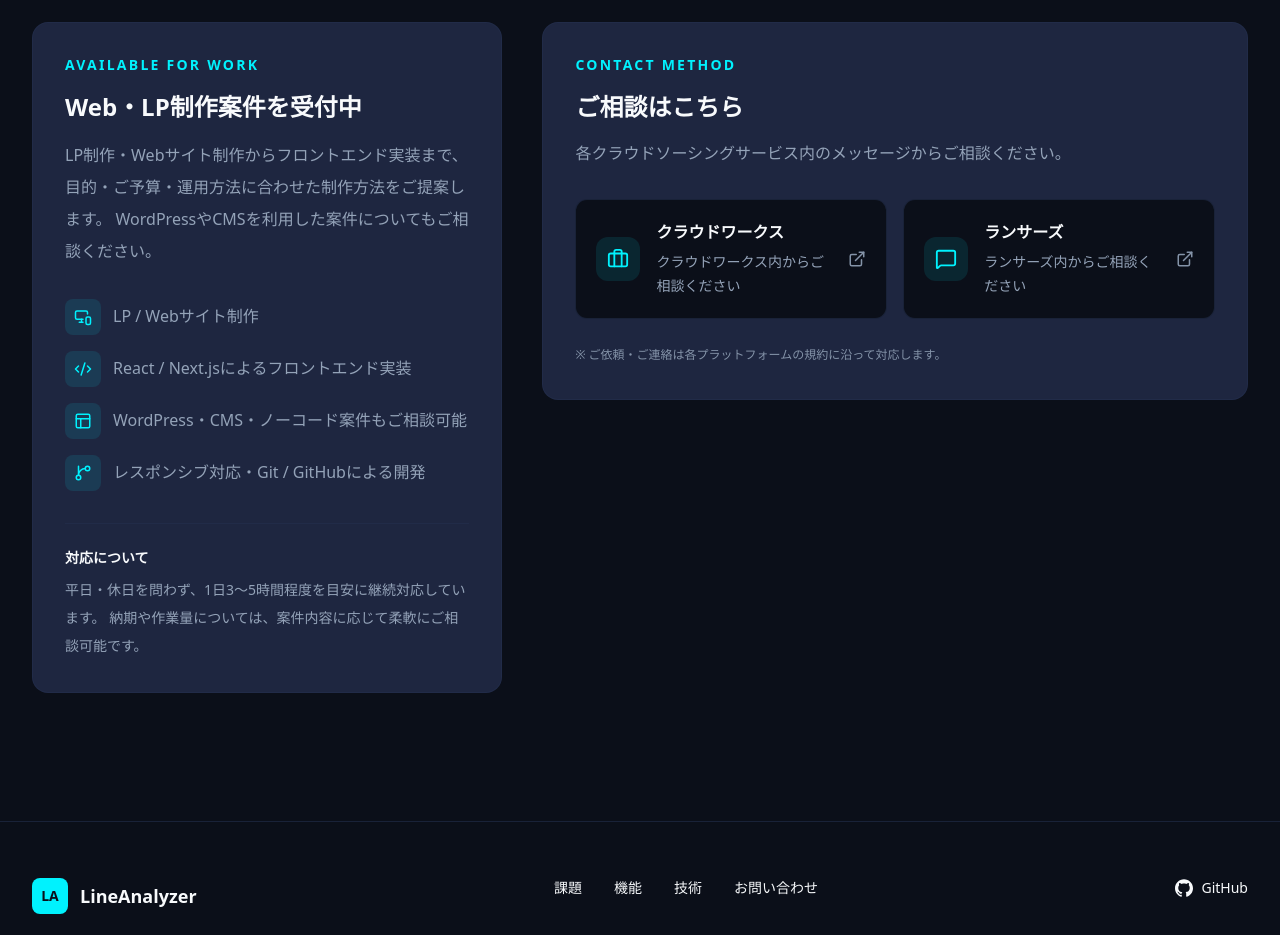
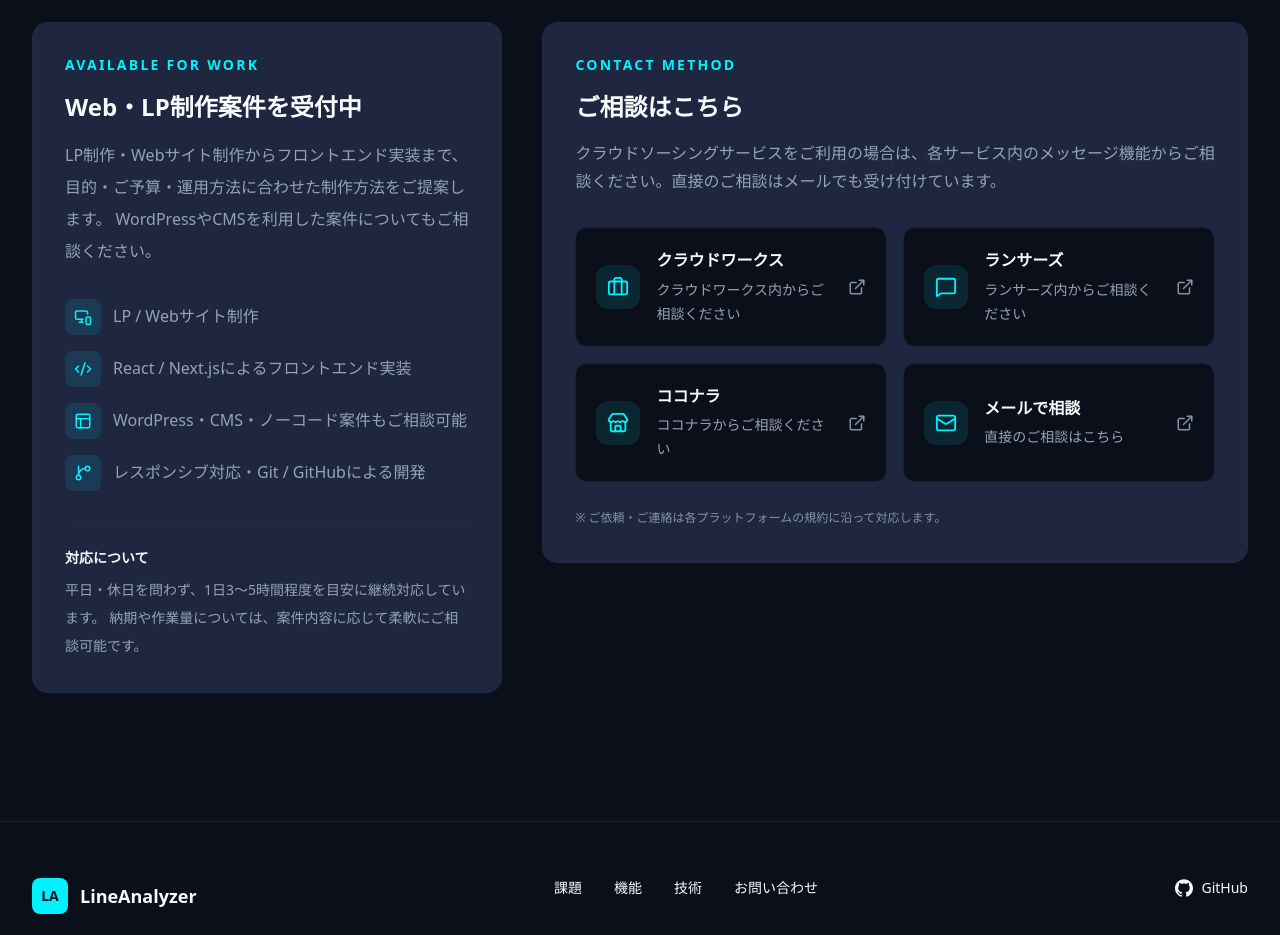
Before and after one commit to keiji-wachi/line-analyzer-lp, a Next.js app: page / in a window 1280 px wide. Shown: the part 5380-6315 px from the top of the page. Built offline with nearby package versions, Linux system fonts and the light colour scheme; no server answers.

Commit message:
デプロイURL整理

```diff
--- a/src/components/contact/ContactLinks.tsx
+++ b/src/components/contact/ContactLinks.tsx
@@ -5,10 +5,12 @@ import { PLATFORM } from "@/constants/platform";
 const contactMessages = {
   crowdworks:
     "ご相談・お見積りは、クラウドワークス内のメッセージからお願いいたします。",
+
   lancers:
     "ご相談・お見積りは、ランサーズ内のメッセージからお願いいたします。",
+
   general:
-    "各クラウドソーシングサービス内のメッセージからご相談ください。",
+    "クラウドソーシングサービスをご利用の場合は、各サービス内のメッセージ機能からご相談ください。直接のご相談はメールでも受け付けています。",
 } as const;
 
 export default function ContactLinks() {
--- a/src/constants/platform.ts
+++ b/src/constants/platform.ts
@@ -3,11 +3,6 @@ export type Platform =
   | "crowdworks"
   | "lancers";
 
-console.log(
-  "NEXT_PUBLIC_PLATFORM:",
-  process.env.NEXT_PUBLIC_PLATFORM
-);
-
 export const PLATFORM = (
   process.env.NEXT_PUBLIC_PLATFORM ?? "general"
 ) as Platform;
--- a/src/data/contactLinks.ts
+++ b/src/data/contactLinks.ts
@@ -17,11 +17,31 @@ const contactLinkMap = {
     icon: "message",
     external: true,
   },
+
+  coconala: {
+    name: "ココナラ",
+    description: "ココナラからご相談ください",
+    href: LINKS.coconala,
+    icon: "service",
+    external: true,
+  },
+
+  email: {
+    name: "メールで相談",
+    description: "直接のご相談はこちら",
+    href: `${LINKS.email}?subject=${encodeURIComponent(
+      "Web制作のご相談"
+    )}`,
+    icon: "mail",
+    external: false,
+  },
 } as const;
 
 const generalContactLinks = [
   contactLinkMap.crowdworks,
   contactLinkMap.lancers,
+  contactLinkMap.coconala,
+  contactLinkMap.email,
 ] as const;
 
 export const contactLinks =
```
